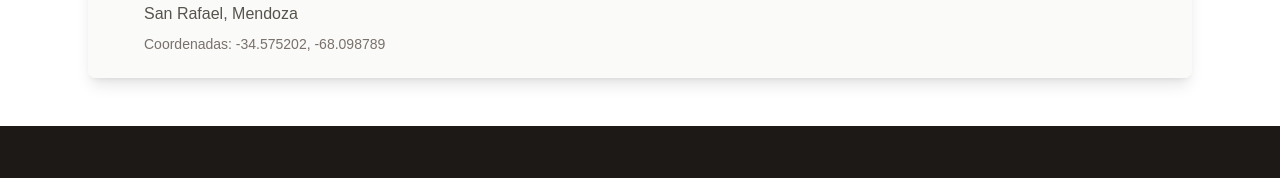
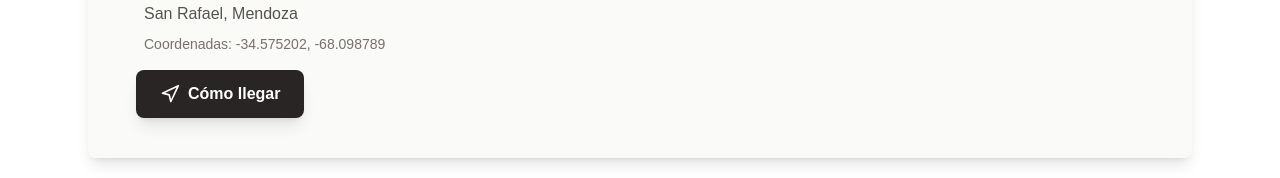
Before and after one commit to MojeZcg/casa-de-campo, a Next.js app: page /localizacion in a window 1280 px wide. Shown: the part 1187-1365 px from the top of the page. Built offline with nearby package versions, Linux system fonts and the light colour scheme.

Commit message:
feat: agrega botón de navegación y mejora la sección del mapa en las páginas de contacto y localización

```diff
--- a/app/contacto/page.tsx
+++ b/app/contacto/page.tsx
@@ -1,7 +1,8 @@
 "use client";
 
 import { useState } from "react";
-import { MapPin, Phone, Mail, Clock } from "lucide-react";
+import { MapPin, Phone, Mail, Clock, Navigation } from "lucide-react";
+import Link from "next/link";
 
 export default function ContactoPage() {
   const [formData, setFormData] = useState({
@@ -257,7 +258,8 @@ export default function ContactoPage() {
               </div>
 
               {/* Mapa de Google Maps */}
-              <div className="mt-6 sm:mt-8 rounded-lg overflow-hidden shadow-lg h-48 sm:h-64">
+              <div className="mt-6 sm:mt-8">
+                <div className="rounded-lg overflow-hidden shadow-lg h-48 sm:h-64">
                   <iframe
                     src="https://www.google.com/maps/embed?pb=!1m18!1m12!1m3!1d3295.7!2d-68.098789!3d-34.575202!2m3!1f0!2f0!3f0!3m2!1i1024!2i768!4f13.1!3m3!1m2!1s0x0%3A0x0!2zMzTCsDM0JzMwLjciUyA2OMKwMDUnNTUuNiJX!5e0!3m2!1ses!2sar!4v1234567890!5m2!1ses!2sar"
                     width="100%"
@@ -269,6 +271,18 @@ export default function ContactoPage() {
                     title="Ubicación Casa Campo Jorge"
                   ></iframe>
                 </div>
+                <div className="mt-4">
+                  <Link
+                    href="https://www.google.com/maps?q=-34.575202,-68.098789"
+                    target="_blank"
+                    rel="noopener noreferrer"
+                    className="inline-flex items-center justify-center w-full sm:w-auto px-6 py-3 text-base font-semibold text-white bg-stone-800 rounded-lg hover:bg-stone-700 transition-all shadow-lg hover:shadow-xl"
+                  >
+                    <Navigation className="w-5 h-5 mr-2" />
+                    Cómo llegar
+                  </Link>
+                </div>
+              </div>
             </div>
           </div>
         </div>
--- a/app/localizacion/page.tsx
+++ b/app/localizacion/page.tsx
@@ -1,10 +1,11 @@
-import { MapPin } from "lucide-react";
+import { MapPin, Navigation } from "lucide-react";
+import Link from "next/link";
 
 export default function LocalizacionPage() {
   return (
     <div className=" bg-white">
       {/* Hero Section */}
-      <section className="relative bg-linear-to-br from-stone-100 to-white py-12 sm:py-16 md:py-20 px-4 sm:px-6">
+      <section className="relative bg-linear-to-br from-stone-100 to-white pt-12 pb-8 sm:py-16 md:py-20 px-4 sm:px-6">
         <div className="max-w-6xl mx-auto text-center">
           <h1 className="text-3xl sm:text-4xl md:text-5xl lg:text-6xl font-bold text-stone-800 mb-4 sm:mb-6 font-serif">
             Localización
@@ -51,6 +52,17 @@ export default function LocalizacionPage() {
                 </p>
               </div>
             </div>
+            <div className="mt-4 pb-4 px-4 sm:px-6">
+              <Link
+                href="https://www.google.com/maps?q=-34.575202,-68.098789"
+                target="_blank"
+                rel="noopener noreferrer"
+                className="inline-flex items-center justify-center w-full sm:w-auto px-6 py-3 text-base font-semibold text-white bg-stone-800 rounded-lg hover:bg-stone-700 transition-all shadow-lg hover:shadow-xl"
+              >
+                <Navigation className="w-5 h-5 mr-2" />
+                Cómo llegar
+              </Link>
+            </div>
           </div>
         </div>
       </section>
```
Lines whose indentation alone changed are shown as unchanged.
